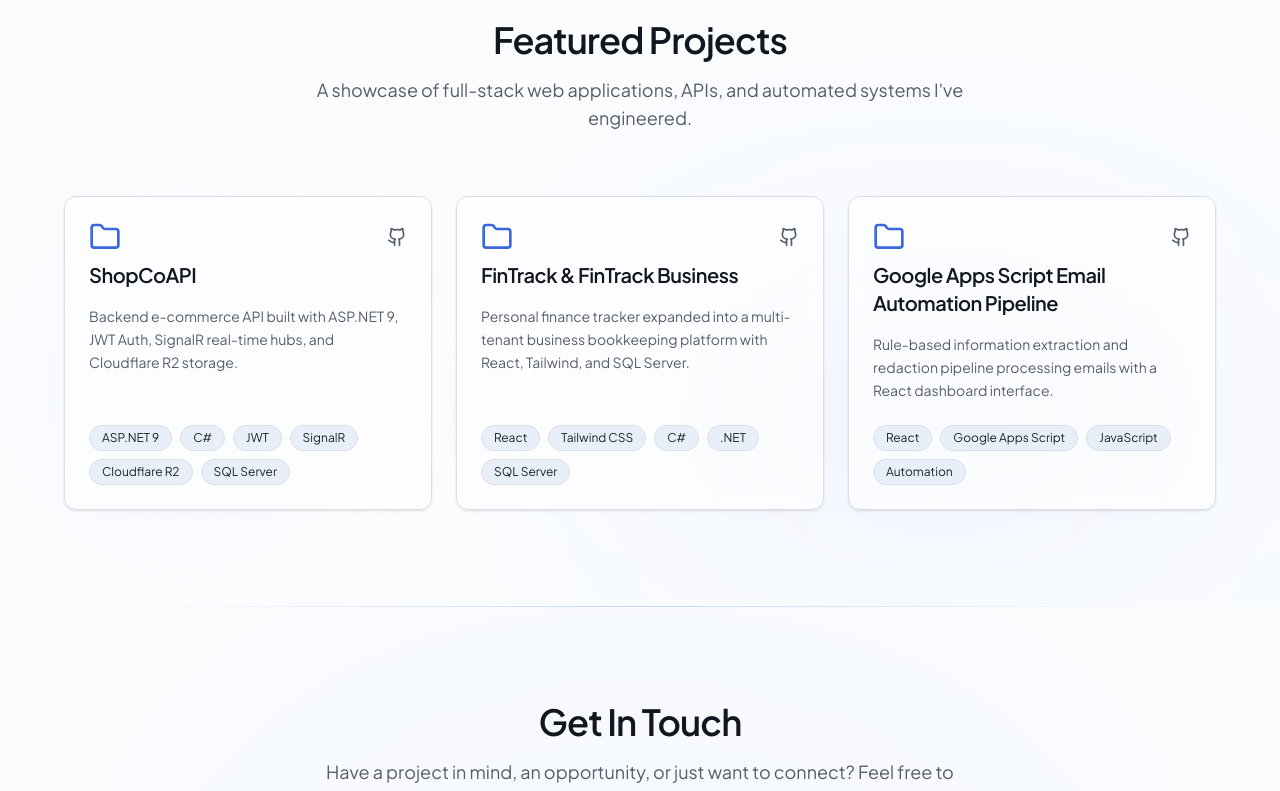
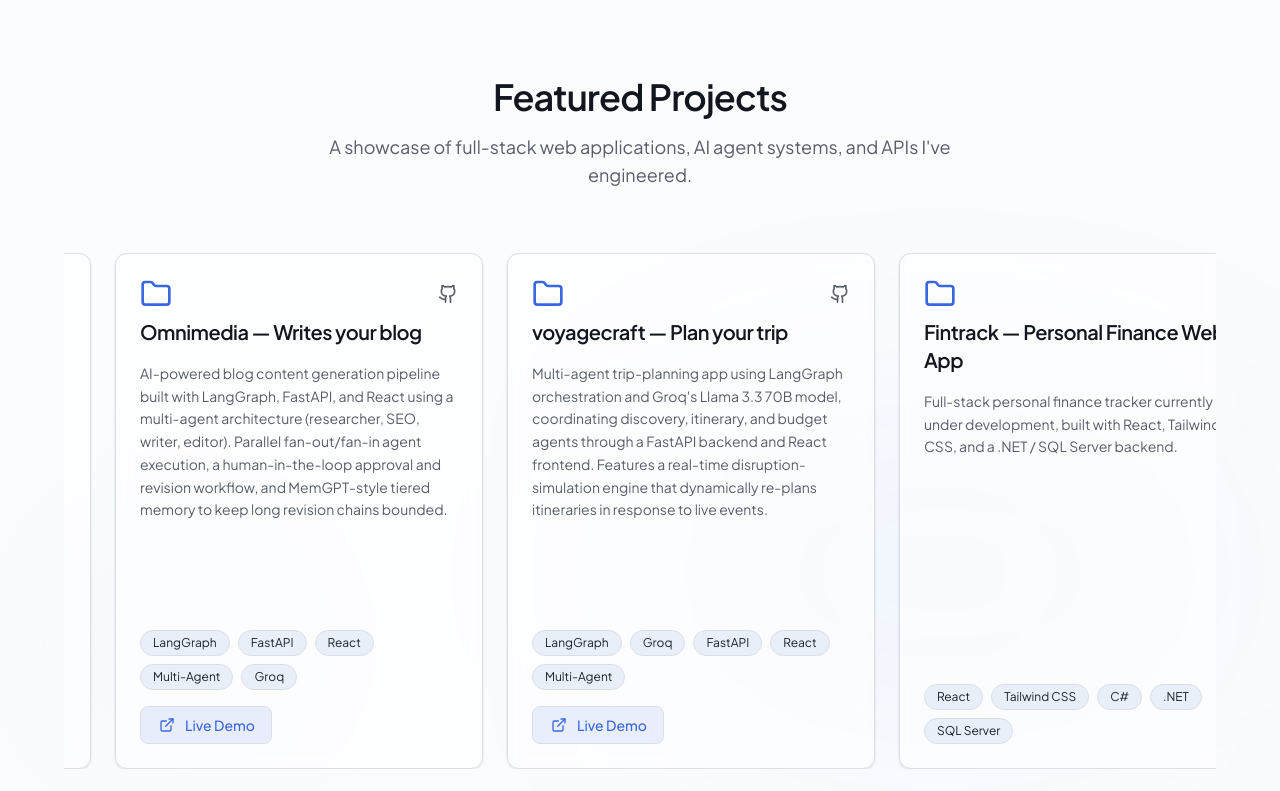
Before and after one commit to Muhammad-Bilal-Qamar/Personal-Portfolio, a React (Vite) app: page / in a window 1280 px wide. Shown: the part 2360-3151 px from the top of the page. Built offline with nearby package versions, Linux system fonts and the light colour scheme.

Commit message:
Projects Updated

```diff
--- a/src/App.jsx
+++ b/src/App.jsx
@@ -40,7 +40,9 @@ export default function App() {
         <div className="max-w-7xl mx-auto px-4 sm:px-6 lg:px-8">
           <div className="flex justify-between items-center h-16">
             <div className="shrink-0">
-              <h3 className="tracking-tight font-semibold">Muhammad Bilal Qamar</h3>
+              <h3 className="tracking-tight font-semibold">
+                Muhammad Bilal Qamar
+              </h3>
             </div>
 
             {/* Desktop Navigation */}
--- a/src/components/Hero.jsx
+++ b/src/components/Hero.jsx
@@ -65,9 +65,9 @@ export function Hero() {
 
                 <p className="text-lg text-muted-foreground/80 max-w-md mx-auto lg:mx-0">
                   A passionate software engineer and 4th-semester Computer
-                  Science student at Superior University, Pakistan[cite: 3]. I
-                  specialize in building scalable web applications, robust APIs,
-                  and modern user interfaces[cite: 3].
+                  Science student at Superior University, Pakistan. I specialize
+                  in building scalable web applications, robust APIs, and modern
+                  user interfaces.
                 </p>
               </div>
             </div>
--- a/src/components/Projects.jsx
+++ b/src/components/Projects.jsx
@@ -1,33 +1,134 @@
+import { useState, useEffect } from "react";
 import { motion } from "framer-motion";
-import { ExternalLink, Github, Folder } from "lucide-react";
+import { Github, Folder, ExternalLink } from "lucide-react";
 import { Card, CardHeader, CardTitle, CardContent } from "./ui/Card";
 import { Badge } from "./ui/Badge";
 
 const projects = [
   {
-    title: "ShopCoAPI",
+    title: "ShopCo — E-Commerce Store",
     description:
-      "Backend e-commerce API built with ASP.NET 9, JWT Auth, SignalR real-time hubs, and Cloudflare R2 storage.",
-    tags: ["ASP.NET 9", "C#", "JWT", "SignalR", "Cloudflare R2", "SQL Server"],
+      "Full-stack e-commerce platform with a React 19 + Tailwind CSS storefront and a .NET / ASP.NET Core Web API backend. JWT auth with role-based authorization, an admin dashboard, Cloudflare R2 image storage, real-time support chat via SignalR, and an AI shopping assistant powered by the Groq LLM API.",
+    tags: [
+      "React",
+      "Tailwind CSS",
+      "ASP.NET Core",
+      "C#",
+      "JWT",
+      "SignalR",
+      "Cloudflare R2",
+      "Groq LLM",
+    ],
     github: "https://github.com/Muhammad-Bilal-Qamar",
+    demo: "https://shop-co-frontend-nu.vercel.app/",
   },
   {
-    title: "FinTrack & FinTrack Business",
+    title: "RAG PDF Analyzer — Chat with your PDFs",
     description:
-      "Personal finance tracker expanded into a multi-tenant business bookkeeping platform with React, Tailwind, and SQL Server.",
+      "Full-stack RAG (Retrieval-Augmented Generation) platform built with FastAPI, React, and Supabase that lets users upload PDFs and query them through an AI chat interface with source-page citations. Includes a document-processing pipeline with LangChain text splitters, batched HuggingFace embeddings, and Groq LLM inference secured with JWT auth.",
+    tags: [
+      "FastAPI",
+      "React",
+      "Supabase",
+      "LangChain",
+      "HuggingFace",
+      "Groq",
+      "RAG",
+    ],
+    github: "https://github.com/Muhammad-Bilal-Qamar",
+    demo: "https://rag-analyzer-frontend.vercel.app/",
+  },
+  {
+    title: "Omnimedia — Writes your blog",
+    description:
+      "AI-powered blog content generation pipeline built with LangGraph, FastAPI, and React using a multi-agent architecture (researcher, SEO, writer, editor). Parallel fan-out/fan-in agent execution, a human-in-the-loop approval and revision workflow, and MemGPT-style tiered memory to keep long revision chains bounded.",
+    tags: ["LangGraph", "FastAPI", "React", "Multi-Agent", "Groq"],
+    github: "https://github.com/Muhammad-Bilal-Qamar",
+    demo: "https://omnimedia-frontend.vercel.app/",
+  },
+  {
+    title: "voyagecraft — Plan your trip",
+    description:
+      "Multi-agent trip-planning app using LangGraph orchestration and Groq's Llama 3.3 70B model, coordinating discovery, itinerary, and budget agents through a FastAPI backend and React frontend. Features a real-time disruption-simulation engine that dynamically re-plans itineraries in response to live events.",
+    tags: ["LangGraph", "Groq", "FastAPI", "React", "Multi-Agent"],
+    github: "https://github.com/Muhammad-Bilal-Qamar",
+    demo: "https://voyage-craft-frontend.vercel.app/",
+  },
+  {
+    title: "Fintrack — Personal Finance Web App",
+    description:
+      "Full-stack personal finance tracker currently under development, built with React, Tailwind CSS, and a .NET / SQL Server backend.",
     tags: ["React", "Tailwind CSS", "C#", ".NET", "SQL Server"],
     github: "https://github.com/Muhammad-Bilal-Qamar",
   },
   {
-    title: "Google Apps Script Email Automation Pipeline",
+    title: "C++ OOP Projects",
     description:
-      "Rule-based information extraction and redaction pipeline processing emails with a React dashboard interface.",
-    tags: ["React", "Google Apps Script", "JavaScript", "Automation"],
+      "A collection of object-oriented C++ systems: a multi-account Bank Management System, a Vehicle Management fleet-tracking app, and a rule-based Taxation System.",
+    tags: ["C++", "OOP", "Systems Design"],
     github: "https://github.com/Muhammad-Bilal-Qamar",
   },
 ];
 
+const extendedProjects = [...projects, ...projects];
+
 export function Projects() {
+  const [currentIndex, setCurrentIndex] = useState(0);
+  const [isTransitioning, setIsTransitioning] = useState(true);
+  const [isPaused, setIsPaused] = useState(false);
+  const [cardsPerView, setCardsPerView] = useState(1);
+
+  useEffect(() => {
+    const handleResize = () => {
+      if (window.innerWidth >= 1024) {
+        setCardsPerView(3);
+      } else if (window.innerWidth >= 768) {
+        setCardsPerView(2);
+      } else {
+        setCardsPerView(1);
+      }
+    };
+
+    handleResize();
+    window.addEventListener("resize", handleResize);
+    return () => window.removeEventListener("resize", handleResize);
+  }, []);
+
+  useEffect(() => {
+    if (isPaused) return;
+
+    const interval = setInterval(() => {
+      setCurrentIndex((prev) => prev + 1);
+    }, 3000);
+
+    return () => clearInterval(interval);
+  }, [isPaused]);
+
+  const handleAnimationComplete = () => {
+    if (currentIndex >= projects.length) {
+      setIsTransitioning(false);
+      setCurrentIndex(0);
+    }
+  };
+
+  useEffect(() => {
+    if (!isTransitioning) {
+      requestAnimationFrame(() => {
+        setIsTransitioning(true);
+      });
+    }
+  }, [isTransitioning]);
+
+  const getTranslateX = () => {
+    if (cardsPerView === 1) {
+      return `calc(-${currentIndex} * (100% + 1.5rem))`;
+    }
+    if (cardsPerView === 2) {
+      return `calc(-${currentIndex} * (50% + 0.75rem))`;
+    }
+    return `calc(-${currentIndex} * (33.333% + 0.5rem))`;
+  };
+
   return (
     <section id="projects" className="relative py-24 px-4 overflow-hidden">
       {/* Sleek Glowing Divider Line */}
@@ -51,19 +152,33 @@ export function Projects() {
             Featured Projects
           </h2>
           <p className="text-muted-foreground max-w-2xl mx-auto text-base md:text-lg">
-            A showcase of full-stack web applications, APIs, and automated
-            systems I've engineered.
+            A showcase of full-stack web applications, AI agent systems, and
+            APIs I've engineered.
           </p>
         </motion.div>
 
-        <div className="grid md:grid-cols-2 lg:grid-cols-3 gap-6">
-          {projects.map((project, index) => (
+        {/* Carousel Viewport */}
+        <div
+          className="w-full overflow-hidden"
+          onMouseEnter={() => setIsPaused(true)}
+          onMouseLeave={() => setIsPaused(false)}
+        >
           <motion.div
-              key={project.title}
-              initial={{ opacity: 0, y: 20 }}
-              whileInView={{ opacity: 1, y: 0 }}
-              viewport={{ once: false, amount: 0.2 }}
-              transition={{ duration: 0.4, delay: index * 0.1 }}
+            className="flex gap-6"
+            animate={{
+              x: getTranslateX(),
+            }}
+            transition={
+              isTransitioning
+                ? { duration: 0.8, ease: [0.25, 1, 0.5, 1] }
+                : { duration: 0 }
+            }
+            onAnimationComplete={handleAnimationComplete}
+          >
+            {extendedProjects.map((project, index) => (
+              <div
+                key={`${project.title}-${index}`}
+                className="w-full md:w-[calc(50%-0.75rem)] lg:w-[calc(33.333%-1rem)] flex-shrink-0"
               >
                 <Card className="h-full flex flex-col justify-between border border-primary/10 bg-card/60 backdrop-blur-sm hover:border-primary/30 hover:shadow-xl transition-all duration-300 group">
                   <CardHeader>
@@ -86,17 +201,35 @@ export function Projects() {
                     <p className="text-muted-foreground text-sm leading-relaxed">
                       {project.description}
                     </p>
+                    <div className="space-y-4">
                       <div className="flex flex-wrap gap-2 pt-2">
                         {project.tags.map((tag) => (
-                      <Badge key={tag} variant="secondary" className="text-xs">
+                          <Badge
+                            key={tag}
+                            variant="secondary"
+                            className="text-xs"
+                          >
                             {tag}
                           </Badge>
                         ))}
                       </div>
+                      {project.demo && (
+                        <a
+                          href={project.demo}
+                          target="_blank"
+                          rel="noreferrer"
+                          className="inline-flex items-center gap-2 rounded-lg bg-primary/10 hover:bg-primary/20 text-primary border border-primary/20 px-4 py-2 text-sm font-medium transition-colors duration-300"
+                        >
+                          <ExternalLink className="h-4 w-5" />
+                          Live Demo
+                        </a>
+                      )}
+                    </div>
                   </CardContent>
                 </Card>
+              </div>
+            ))}
           </motion.div>
-          ))}
         </div>
       </div>
     </section>
--- a/src/components/Skills.jsx
+++ b/src/components/Skills.jsx
@@ -1,6 +1,6 @@
 import { useState, useEffect } from "react";
 import { motion } from "framer-motion";
-import { Code, Server, Database, Cloud } from "lucide-react";
+import { Code, Server, Database, Cloud, BrainCircuit } from "lucide-react";
 import { Card, CardHeader, CardTitle, CardContent } from "./ui/Card";
 import { Badge } from "./ui/Badge";
 
@@ -36,12 +36,25 @@ const skillCategories = [
     skills: ["SQL Server", "Entity Framework Core", "MySQL", "LINQ"],
   },
   {
+    icon: BrainCircuit,
+    title: "AI / ML",
+    skills: [
+      "LangGraph",
+      "LangChain",
+      "Retrieval-Augmented Generation (RAG)",
+      "Groq LLM API",
+      "HuggingFace",
+      "Multi-Agent Systems",
+    ],
+  },
+  {
     icon: Cloud,
     title: "Cloud & DevOps",
     skills: [
       "Cloudflare R2 (Object Storage)",
       "AWS S3",
       "Vercel",
+      "Render",
       "GitHub Actions",
       "Git / GitHub",
     ],
--- a/src/components/ui/Button.jsx
+++ b/src/components/ui/Button.jsx
@@ -1,6 +1,5 @@
 const variants = {
-  default:
-    "bg-primary text-primary-foreground hover:bg-primary/90",
+  default: "bg-primary text-primary-foreground hover:bg-primary/90",
   outline:
     "border border-primary/20 bg-background/50 backdrop-blur-sm text-foreground hover:bg-primary/10",
   ghost: "bg-transparent text-foreground hover:bg-accent",
```
Also changed, not shown: src/components/Experience.jsx (+6 -4 lines). Lines whose indentation alone changed are shown as unchanged.
